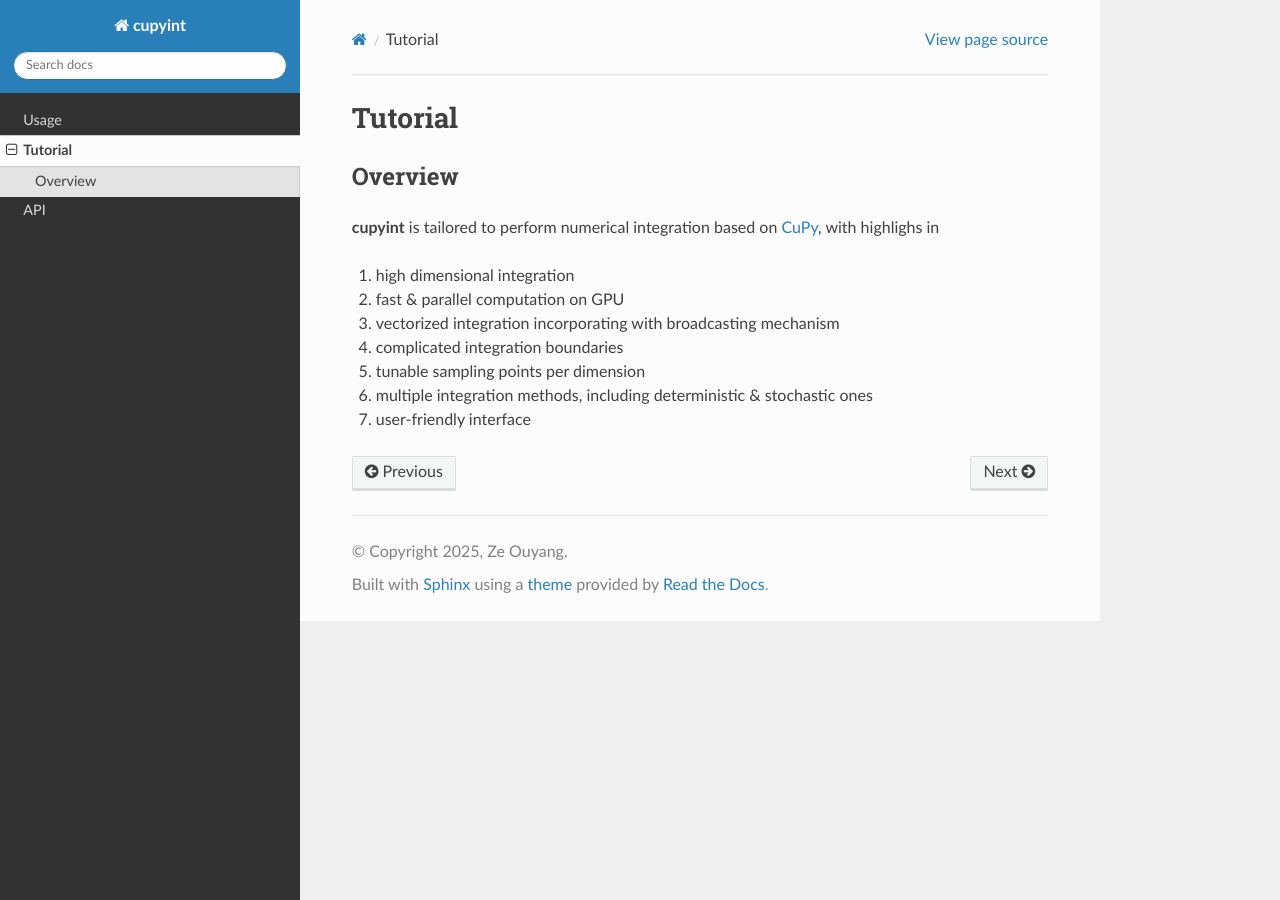
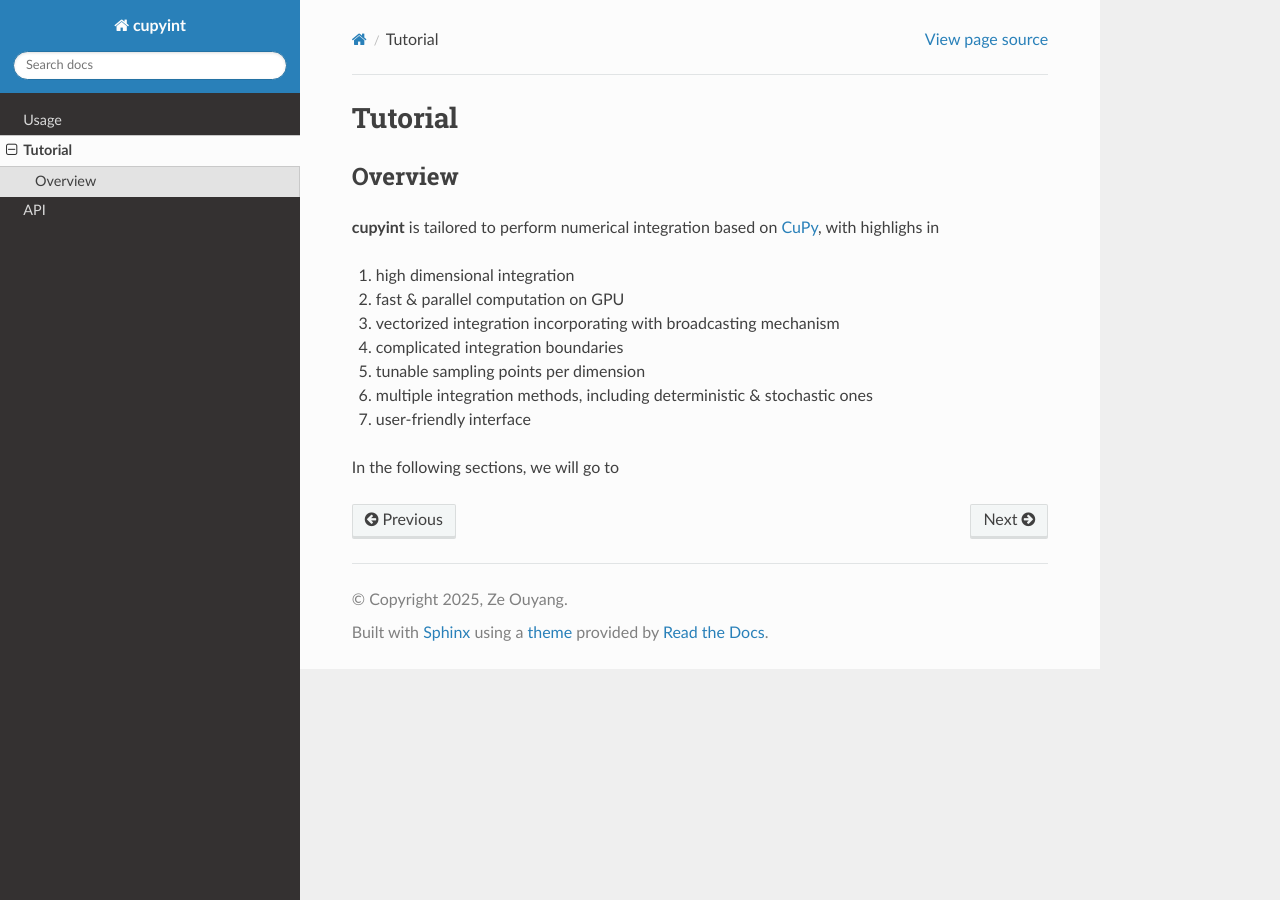
Before and after one commit to ze-ouyang/cupyint_doc, a Sphinx documentation site: the page built from docs/source/tutorial.rst, in a window 1280 px wide. Built offline with Sphinx 7.4.7 and the Read the Docs theme 3.1.0, drawn with Linux system fonts in a browser that asks for light colours.

Commit message:
Update tutorial.rst

```diff
--- a/docs/source/tutorial.rst
+++ b/docs/source/tutorial.rst
@@ -12,3 +12,5 @@ Overview
 5. tunable sampling points per dimension
 6. multiple integration methods, including deterministic & stochastic ones
 7. user-friendly interface
+
+In the following sections, we will go to
```
